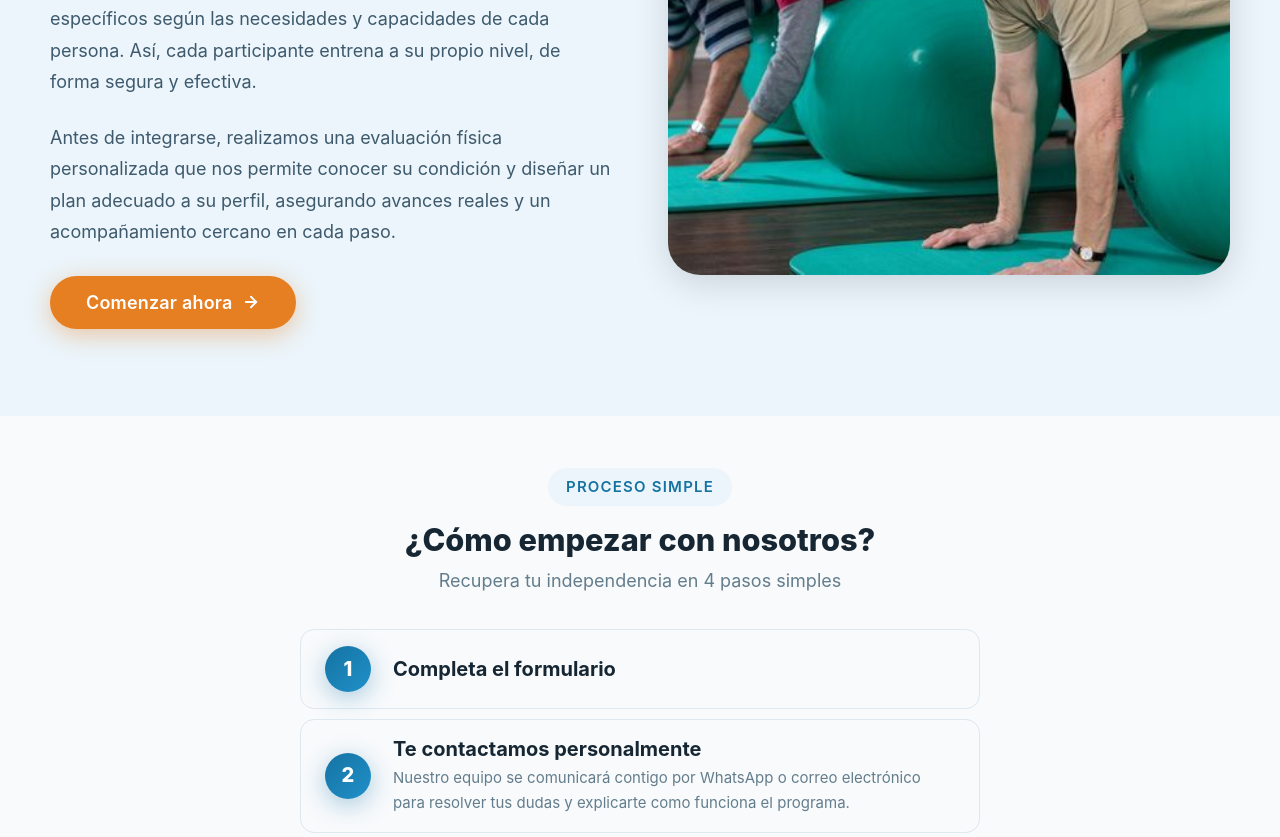
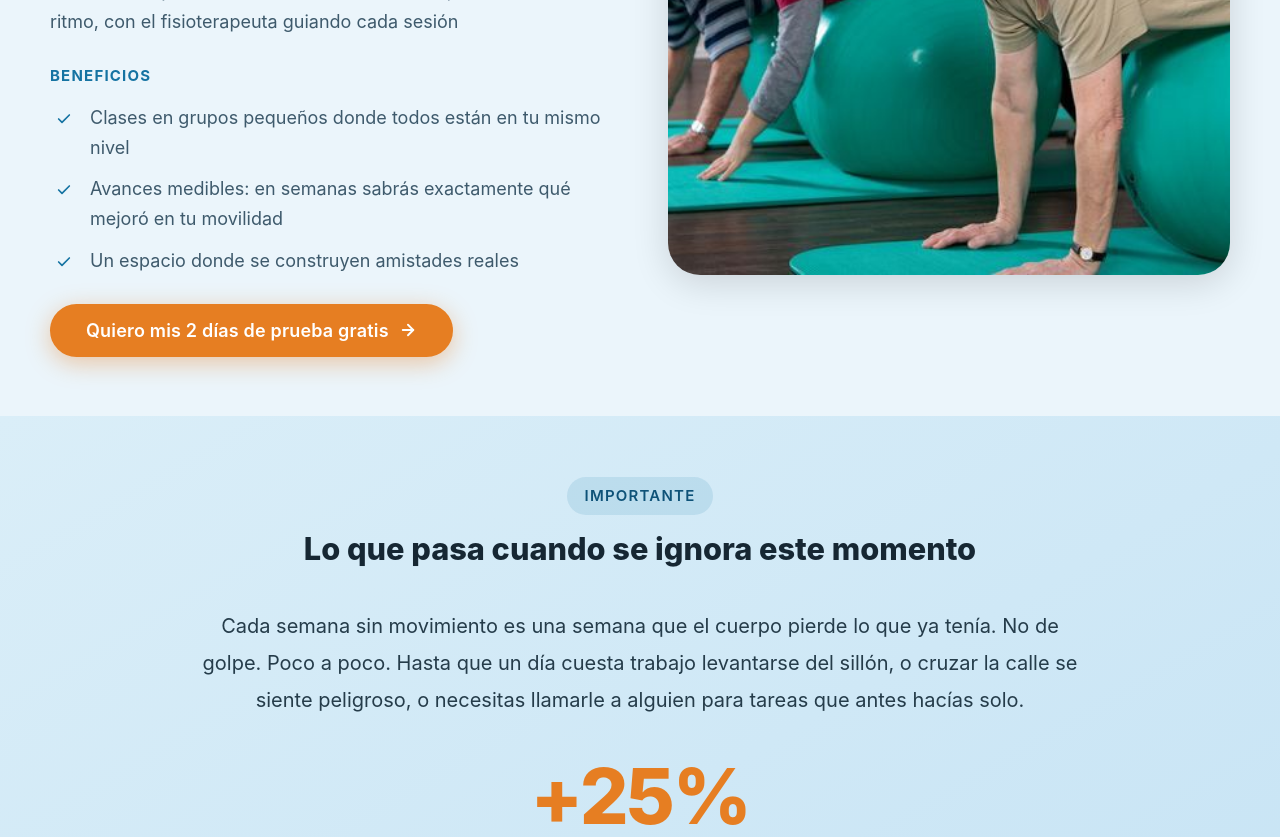
Before and after one commit to EnriqueCanoli/landing-page-frontend, a React (Vite) app: page / in a window 1280 px wide. Shown: the part 1960-2797 px from the top of the page. Built offline with nearby package versions, Linux system fonts and the light colour scheme.

Commit message:
made to stcik update

```diff
--- a/src/App.css
+++ b/src/App.css
@@ -273,22 +273,17 @@
    CONSEQUENCES SECTION
 ───────────────────────────────────────────────────────── */
 .consequences {
-  padding: var(--section-py) var(--container-px);
+  min-height: 100vh;
+  display: flex;
+  align-items: center;
+  padding: 48px var(--container-px);
   background: linear-gradient(150deg, #DAEEF8 0%, #C4E2F4 100%);
   position: relative;
   overflow: hidden;
 }
 
-.consequences-inner {
-  position: relative;
-  z-index: 1;
-  max-width: var(--container-max);
-  margin: 0 auto;
-}
-
 .consequences-header {
   text-align: center;
-  margin-bottom: 56px;
 }
 
 .consequences-header .section-label {
@@ -304,59 +299,79 @@
   line-height: 1.2;
 }
 
-/* ── Two-card grid ─────────────────────────────────────── */
-.consequences-cards-grid {
-  display: grid;
-  grid-template-columns: 1fr 1fr;
-  gap: 28px;
-  align-items: stretch;
+.consequences-inner {
+  position: relative;
+  z-index: 1;
+  max-width: var(--container-max);
+  margin: 0 auto;
+  width: 100%;
+  display: flex;
+  flex-direction: column;
+  align-items: center;
+  gap: 40px;
 }
 
-.consequences-card {
-  background: var(--white);
-  border: 1.5px solid rgba(21,115,162,0.18);
-  border-radius: var(--radius-xl);
-  padding: 40px 36px;
+/* Párrafo narrativo — 3/4 del ancho, centrado */
+.consequences-narrative {
+  max-width: 75%;
+  font-size: var(--text-lg);
+  color: var(--gray-700);
+  line-height: 1.85;
+  text-align: center;
+}
+
+/* Estadística impactante */
+.consequences-stat-block {
   display: flex;
   flex-direction: column;
-  gap: 20px;
-  box-shadow: var(--shadow-sm);
+  align-items: center;
+  gap: 8px;
+  text-align: center;
 }
 
 .consequences-stat-number {
   display: block;
   font-family: var(--font-display);
-  font-size: var(--text-5xl);
+  font-size: clamp(var(--text-4xl), 6vw, 80px);
   font-weight: 800;
   color: var(--secondary);
   line-height: 1;
-  letter-spacing: -0.02em;
+  letter-spacing: -0.03em;
 }
 
-.consequences-card-text {
-  font-size: var(--text-lg);
-  color: var(--gray-600);
-  line-height: 1.8;
+.consequences-stat-text {
+  font-size: var(--text-xl);
+  font-weight: 600;
+  color: var(--gray-700);
+  line-height: 1.4;
 }
 
-.consequences-card-text strong {
-  color: var(--gray-800);
+/* Bloque de prevención */
+.consequences-prevent-block {
+  background: var(--white);
+  border: 1.5px solid rgba(21,115,162,0.18);
+  border-radius: var(--radius-xl);
+  padding: 28px 36px;
+  display: flex;
+  flex-direction: column;
+  gap: 16px;
+  box-shadow: var(--shadow-sm);
+  width: 100%;
+  max-width: 560px;
 }
 
-.consequences-lead {
-  font-size: var(--text-lg);
-  color: var(--gray-600);
-  line-height: 1.8;
-}
-
-.consequences-lead strong {
-  color: var(--gray-800);
+.consequences-prevent-label {
+  font-size: var(--text-sm);
+  font-weight: 700;
+  text-transform: uppercase;
+  letter-spacing: 0.08em;
+  color: var(--primary-dark);
 }
 
 .consequences-list {
   display: flex;
   flex-direction: column;
-  gap: 16px;
+  gap: 12px;
 }
 
 .consequences-list-item {
@@ -365,7 +380,7 @@
   gap: 14px;
   font-size: var(--text-base);
   color: var(--gray-700);
-  line-height: 1.6;
+  line-height: 1.55;
 }
 
 .consequences-list-item-icon {
@@ -448,6 +463,51 @@
   font-size: var(--text-base);
   color: var(--gray-600);
   line-height: 1.75;
+}
+
+.program-benefits {
+  display: flex;
+  flex-direction: column;
+  gap: 14px;
+}
+
+.program-benefits-label {
+  font-size: var(--text-sm);
+  font-weight: 700;
+  text-transform: uppercase;
+  letter-spacing: 0.08em;
+  color: var(--primary);
+}
+
+.program-benefits-list {
+  list-style: none;
+  padding: 0;
+  margin: 0;
+  display: flex;
+  flex-direction: column;
+  gap: 12px;
+}
+
+.program-benefit-item {
+  display: flex;
+  align-items: flex-start;
+  gap: 12px;
+  font-size: var(--text-base);
+  color: var(--gray-600);
+  line-height: 1.65;
+}
+
+.program-benefit-icon {
+  flex-shrink: 0;
+  width: 28px;
+  height: 28px;
+  border-radius: 50%;
+  background-color: var(--primary-pale);
+  color: var(--primary);
+  display: flex;
+  align-items: center;
+  justify-content: center;
+  margin-top: 2px;
 }
 
 /* ── Imagen — altura proporcional al viewport ── */
--- a/src/components/Consequences.tsx
+++ b/src/components/Consequences.tsx
@@ -1,7 +1,7 @@
-const consequences = [
-  'Mayor dependencia a familiares.',
-  'Costosas visitas al médico.',
-  'Deterioro irreversible en su calidad de vida.',
+const preventItems = [
+  'Mayor dependencia de familiares para actividades básicas',
+  'Visitas médicas más frecuentes y costosas',
+  'Pérdida de movilidad que se vuelve difícil de revertir',
 ]
 
 const Consequences = () => {
@@ -13,31 +13,31 @@ const Consequences = () => {
         <div className="consequences-header">
           <span className="section-label">Importante</span>
           <h2 className="consequences-title">
-            ¡La inactividad física tiene consecuencias graves!
+            Lo que pasa cuando se ignora este momento
           </h2>
         </div>
 
-        {/* Two-card grid */}
-        <div className="consequences-cards-grid">
+        {/* Párrafo narrativo — ancho 3/4, centrado */}
+        <p className="consequences-narrative">
+          Cada semana sin movimiento es una semana que el cuerpo pierde lo que ya tenía.
+          No de golpe. Poco a poco. Hasta que un día cuesta trabajo levantarse del sillón,
+          o cruzar la calle se siente peligroso, o necesitas llamarle a alguien para tareas
+          que antes hacías solo.
+        </p>
 
-          {/* Tarjeta izquierda — estadística */}
-          <div className="consequences-card">
-            <span className="consequences-stat-number">Más del 25%</span>
-            <p className="consequences-card-text">
-              de adultos mayores no cumple la actividad física recomendada, lo que{' '}
-              <strong>aumenta el riesgo de cardiopatías, diabetes tipo 2, demencia y algunos cánceres.</strong>
+        {/* Estadística impactante */}
+        <div className="consequences-stat-block">
+          <span className="consequences-stat-number">+25%</span>
+          <p className="consequences-stat-text">
+            de adultos mayores ya está en ese punto — sin saberlo.
           </p>
         </div>
 
-          {/* Tarjeta derecha — lista de consecuencias */}
-          <div className="consequences-card">
-            <p className="consequences-lead">
-              La inactividad acelera la pérdida de movilidad, limita funciones básicas
-              como caminar o levantarse y desencadena una{' '}
-              <strong>consecuencia crítica:</strong>
-            </p>
-            <ul className="consequences-list" aria-label="Consecuencias de la inactividad">
-              {consequences.map((item) => (
+        {/* Lista de prevención */}
+        <div className="consequences-prevent-block">
+          <p className="consequences-prevent-label">Lo que se puede prevenir actuando hoy</p>
+          <ul className="consequences-list" aria-label="Consecuencias prevenibles">
+            {preventItems.map((item) => (
               <li key={item} className="consequences-list-item">
                 <span className="consequences-list-item-icon" aria-hidden="true">
                   <svg viewBox="0 0 24 24" fill="none" stroke="currentColor" strokeWidth="2.5" strokeLinecap="round" strokeLinejoin="round">
@@ -52,7 +52,6 @@ const Consequences = () => {
         </div>
 
       </div>
-      </div>
     </section>
   )
 }
--- a/src/components/Hero.tsx
+++ b/src/components/Hero.tsx
@@ -14,18 +14,18 @@ const Hero = () => {
 
         {/* Título full-width — fuera del bloque restringido */}
         <h1 className="hero-title">
-          Mantente independiente y activo después de los 60
+          Los años no te quitaron tu independencia. La inactividad sí
         </h1>
 
         {/* Subtítulo y CTA — restringidos */}
         <div className="hero-content">
           <p className="hero-subtitle">
-            Ayudamos a adultos mayores de 60 años a mantener su movilidad, equilibrio y fuerza para que sigan viviendo sin depender de sus hijos
+          Ayudamos a personas +60 a mantener la movilidad, el equilibrio y la fuerza  — con un plan diseñado para sus necesidades específicas, guiado por un fisioterapeuta
           </p>
 
           <div className="hero-actions">
             <button className="btn btn-primary" onClick={() => navigate('/formulario')} aria-label="Comenzar ahora — ir al formulario">
-              Comenzar ahora
+              Quiero mis 2 días de prueba gratis
               <svg width="18" height="18" viewBox="0 0 24 24" fill="none" stroke="currentColor" strokeWidth="2.5" strokeLinecap="round" strokeLinejoin="round" aria-hidden="true">
                 <line x1="5" y1="12" x2="19" y2="12"/>
                 <polyline points="12 5 19 12 12 19"/>
--- a/src/components/Program.tsx
+++ b/src/components/Program.tsx
@@ -16,19 +16,38 @@ const Program = () => {
 
           <div className="program-paragraphs">
             <p className="program-paragraph">
-              Es un espacio diseñado para que personas +60 mantengan y trabajen activamente su movilidad, equilibrio y fuerza, mientras comparten y construyen comunidad.
-            </p>
-
-            <p className="program-paragraph">
-              Las clases son grupales, guiadas por un fisioterapeuta especializado en esta etapa de la vida, y organizadas en grupos específicos según las necesidades y capacidades de cada persona. Así, cada participante entrena a su propio nivel, de forma segura y efectiva.
+              Antes de que empieces el programa, un fisioterapeuta especializado en adultos mayores hace algo que ningún gimnasio hace: te evalúa a ti. No tu edad. No tu peso. A ti — tu movilidad real, tu equilibrio, tus puntos de dolor, tu historial.
             </p>
             <p className="program-paragraph">
-            Antes de integrarse, realizamos una evaluación física personalizada que nos permite conocer su condición y diseñar un plan adecuado a su perfil, asegurando avances reales y un acompañamiento cercano en cada paso.
+              A partir de ahí te asigna al grupo que mejor se adapta a tu condición — personas en tu mismo nivel, trabajando a tu mismo ritmo, con el fisioterapeuta guiando cada sesión
             </p>
+            <div className="program-benefits">
+              <p className="program-benefits-label">Beneficios</p>
+              <ul className="program-benefits-list">
+                <li className="program-benefit-item">
+                  <span className="program-benefit-icon" aria-hidden="true">
+                    <svg width="16" height="16" viewBox="0 0 24 24" fill="none" stroke="currentColor" strokeWidth="2.5" strokeLinecap="round" strokeLinejoin="round"><polyline points="20 6 9 17 4 12"/></svg>
+                  </span>
+                  <span>Clases en grupos pequeños donde todos están en tu mismo nivel</span>
+                </li>
+                <li className="program-benefit-item">
+                  <span className="program-benefit-icon" aria-hidden="true">
+                    <svg width="16" height="16" viewBox="0 0 24 24" fill="none" stroke="currentColor" strokeWidth="2.5" strokeLinecap="round" strokeLinejoin="round"><polyline points="20 6 9 17 4 12"/></svg>
+                  </span>
+                  <span>Avances medibles: en semanas sabrás exactamente qué mejoró en tu movilidad</span>
+                </li>
+                <li className="program-benefit-item">
+                  <span className="program-benefit-icon" aria-hidden="true">
+                    <svg width="16" height="16" viewBox="0 0 24 24" fill="none" stroke="currentColor" strokeWidth="2.5" strokeLinecap="round" strokeLinejoin="round"><polyline points="20 6 9 17 4 12"/></svg>
+                  </span>
+                  <span>Un espacio donde se construyen amistades reales</span>
+                </li>
+              </ul>
+            </div>
           </div>
 
           <button className="btn btn-primary" onClick={() => navigate('/formulario')} aria-label="Comenzar ahora — ir al formulario">
-            Comenzar ahora
+            Quiero mis 2 días de prueba gratis
             <svg width="18" height="18" viewBox="0 0 24 24" fill="none" stroke="currentColor" strokeWidth="2.5" strokeLinecap="round" strokeLinejoin="round" aria-hidden="true">
               <line x1="5" y1="12" x2="19" y2="12"/>
               <polyline points="12 5 19 12 12 19"/>
--- a/src/components/Steps.tsx
+++ b/src/components/Steps.tsx
@@ -12,21 +12,21 @@ const steps: Step[] = [
   },
   {
     number: 2,
-    title: 'Te contactamos personalmente',
+    title: 'Hablamos personalmente contigo',
     description:
-      'Nuestro equipo se comunicará contigo por WhatsApp o correo electrónico para resolver tus dudas y explicarte como funciona el programa.',
+      'Te contactamos por WhatsApp o correo electrónico para resolver tus dudas antes de que vengas',
   },
   {
     number: 3,
-    title: 'Realiza tu evaluación física personalizada',
+    title: 'Tu evaluación con el fisioterapeuta',
     description:
-      'Un fisioterapeuta especializado en adultos mayores realizará una evaluación profesional para conocer tu condición actual.',
+      'Un profesional realizará una evaluación para conocer tu condición actual.',
   },
   {
     number: 4,
-    title: 'Asiste a tus 2 días de prueba gratis',
+    title: '2 días de prueba — tú decides',
     description:
-      'Ven, conoce el ambiente, prueba las sesiones y experimenta cómo se siente comenzar a recuperar tu energía y confianza.',
+      'Ven, muévete, conoce el ambiente. Sin pagar nada. Si no es para ti, no hay problema',
   },
 ]
 
@@ -62,7 +62,7 @@ const Steps = () => {
 
         <div className="steps-cta-wrap">
           <button className="btn btn-primary" onClick={() => navigate('/formulario')} aria-label="Comenzar ahora — ir al formulario">
-            Comenzar ahora
+            Quiero mis 2 días de prueba gratis
             <svg width="18" height="18" viewBox="0 0 24 24" fill="none" stroke="currentColor" strokeWidth="2.5" strokeLinecap="round" strokeLinejoin="round" aria-hidden="true">
               <line x1="5" y1="12" x2="19" y2="12"/>
               <polyline points="12 5 19 12 12 19"/>
--- a/src/pages/LandingPage.tsx
+++ b/src/pages/LandingPage.tsx
@@ -11,8 +11,8 @@ const LandingPage = () => {
       <Hero />
       <Empathy />
       <Program />
+      <Consequences />
       <Steps />
-      <Consequences />
       <Contact />
     </div>
   )
```
Also changed, not shown: src/components/Empathy.tsx (+3 -4 lines). Lines whose indentation alone changed are shown as unchanged.
